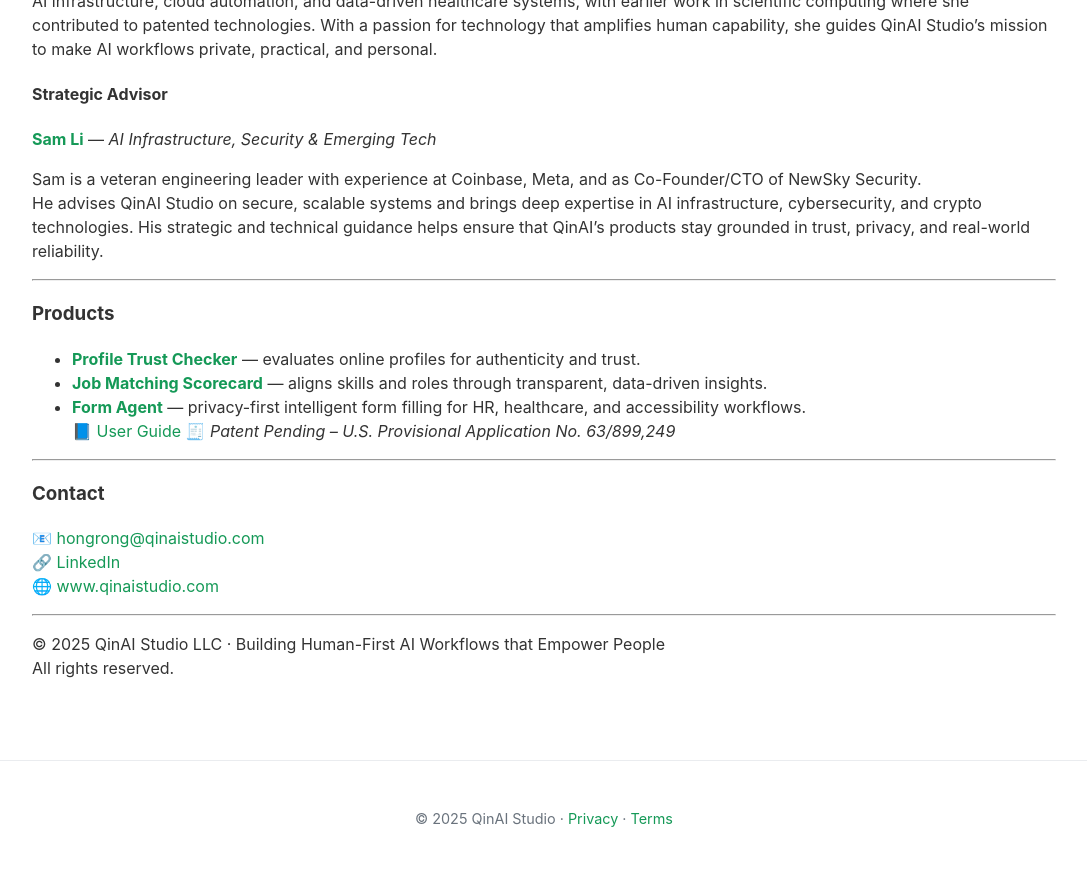
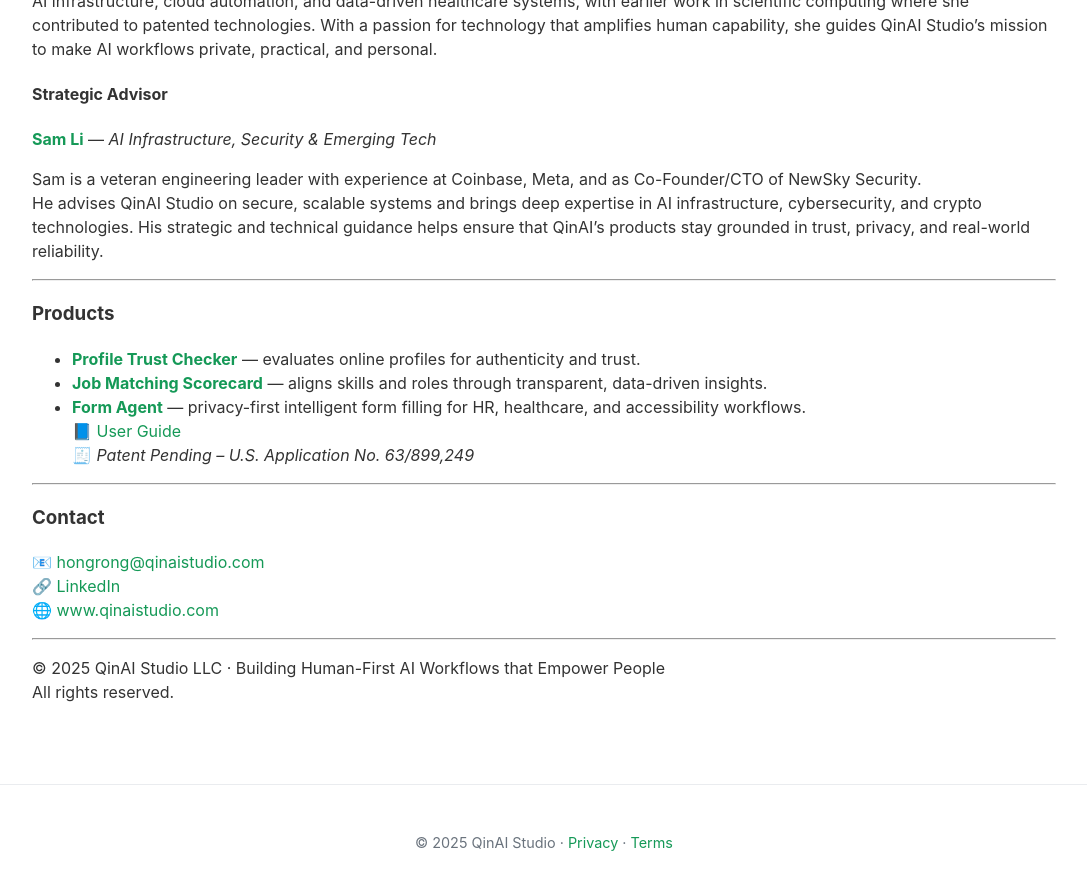
Before and after one commit to LilyQin19/qinaistudio.github.io, a Jekyll site: the page built from index.md, in a window 1280 px wide and 900 px high, scrolled down 678 px. Shown: the top 890 px of the window, without its empty margins (96-1183 px from the left). Built offline with Jekyll 4.4.1, drawn with Linux system fonts in a browser that asks for light colours; our own code applies the rules of GitHub Pages for plain Markdown files.

Commit message:
Update index.md
format and wording

```diff
--- a/index.md
+++ b/index.md
@@ -28,7 +28,8 @@ He advises QinAI Studio on secure, scalable systems and brings deep expertise in
 - **[Job Matching Scorecard](https://qinaistudio-jobmatch.streamlit.app/)** — aligns skills and roles through transparent, data-driven insights.
 - **[Form Agent](https://qinaistudio-formagent.streamlit.app/)** — privacy-first intelligent form filling for HR, healthcare, and accessibility workflows.
   📘 [User Guide](https://github.com/LilyQin19/qinaistudio.github.io/blob/main/FormAgent_UserGuide.md)
-  🧾 *Patent Pending – U.S. Provisional Application No. 63/899,249*
+  <br>
+  🧾 *Patent Pending – U.S. Application No. 63/899,249*
 
 ---
 
```
